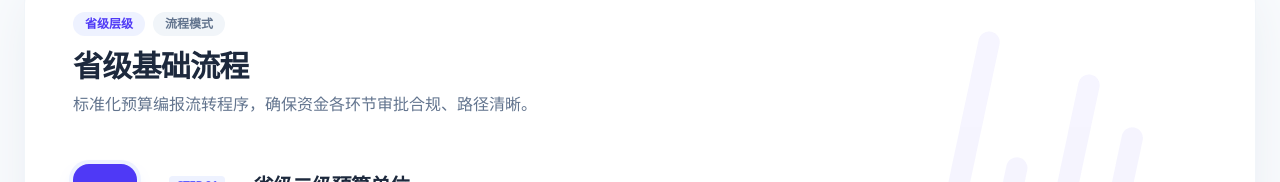
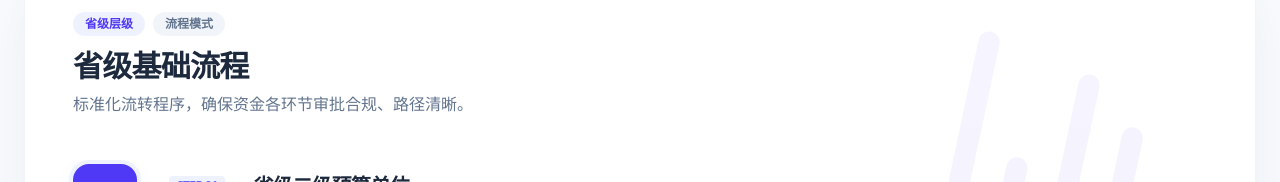
Before and after one commit to 947234742-collab/ysbblz, a React (Vite) app: page / in a window 1280 px wide. Shown: the part 382-564 px from the top of the page. Built offline with nearby package versions, Linux system fonts and the light colour scheme.

Commit message:
Update App.tsx

```diff
--- a/src/App.tsx
+++ b/src/App.tsx
@@ -174,7 +174,7 @@ export default function App() {
                 {activeWorkflow.title}
               </h2>
               <p className="text-slate-500 mt-2 max-w-2xl font-medium">
-                标准化预算编报流转程序，确保资金各环节审批合规、路径清晰。
+                标准化流转程序，确保资金各环节审批合规、路径清晰。
               </p>
             </div>
 
```
